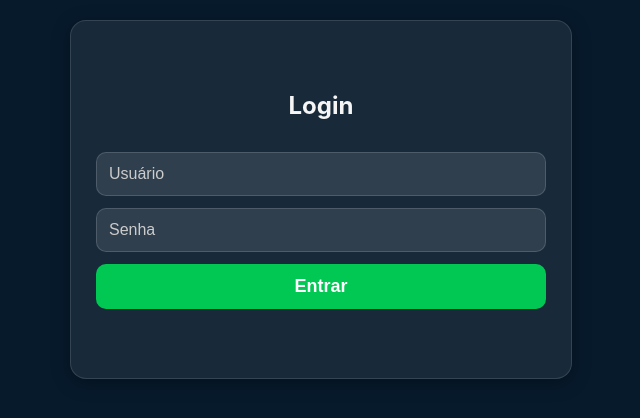
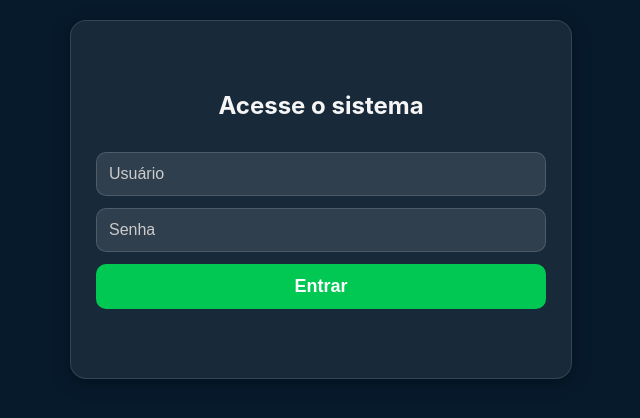
Before and after one commit to Caio-Andrade-Santos/Projeto-REACT, a React (Vite) app in the folder Controle-de-frota/: page / in a window 1280 px wide. Shown: the top 418 px of the page, without its empty margins (319-959 px from the left). Built offline with nearby package versions, Linux system fonts and the light colour scheme.

Commit message:
ACESSE O SISTEMA

```diff
--- a/Controle-de-frota/src/App.css
+++ b/Controle-de-frota/src/App.css
@@ -1,5 +1,5 @@
 html,
-body {
+body, #root {
   margin: 0;
   padding: 0;
   width: 100%;
@@ -14,8 +14,7 @@ body {
   padding: 0;
   background: #071a2c;
   font-family: "Inter", sans-serif;
-  color: #f5f5f5;
-}
+  color: #f5f5f5; }
 
 h1 {
   text-align: center;
--- a/Controle-de-frota/src/pages/login.jsx
+++ b/Controle-de-frota/src/pages/login.jsx
@@ -23,7 +23,7 @@ export default function Login({ onLoginSuccess }) {
   return (
     <div className="container-login">
       <form className="loginForm" onSubmit={handleLogin}>
-        <h2>Login</h2>
+        <h2>Acesse o sistema</h2>
 
         <input
           type="text"
```
Also changed, not shown: 2 other files (tests, documents, lock files or other folders).
